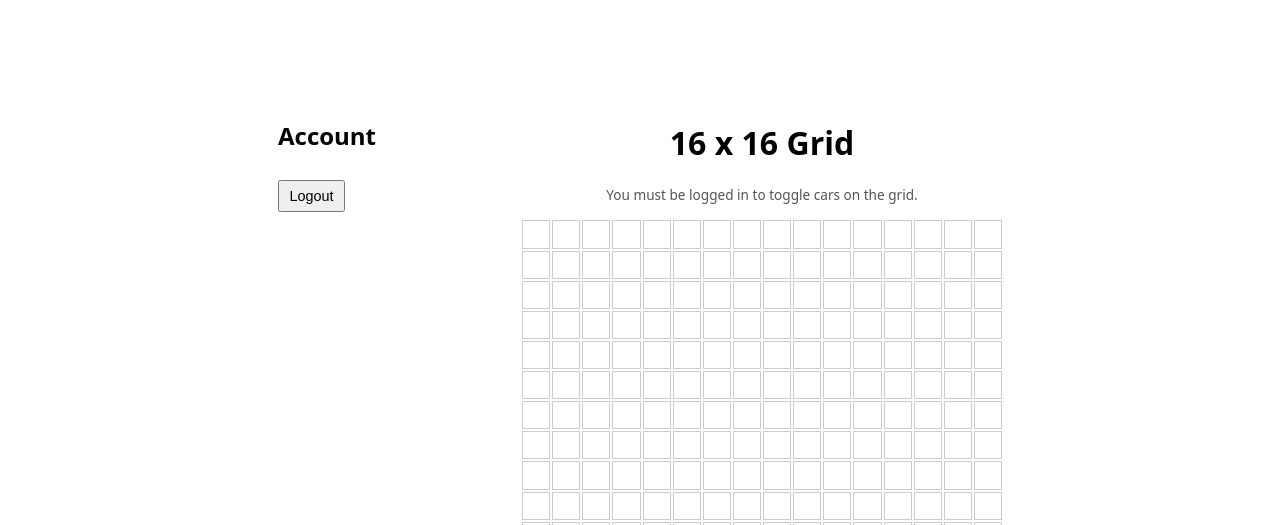
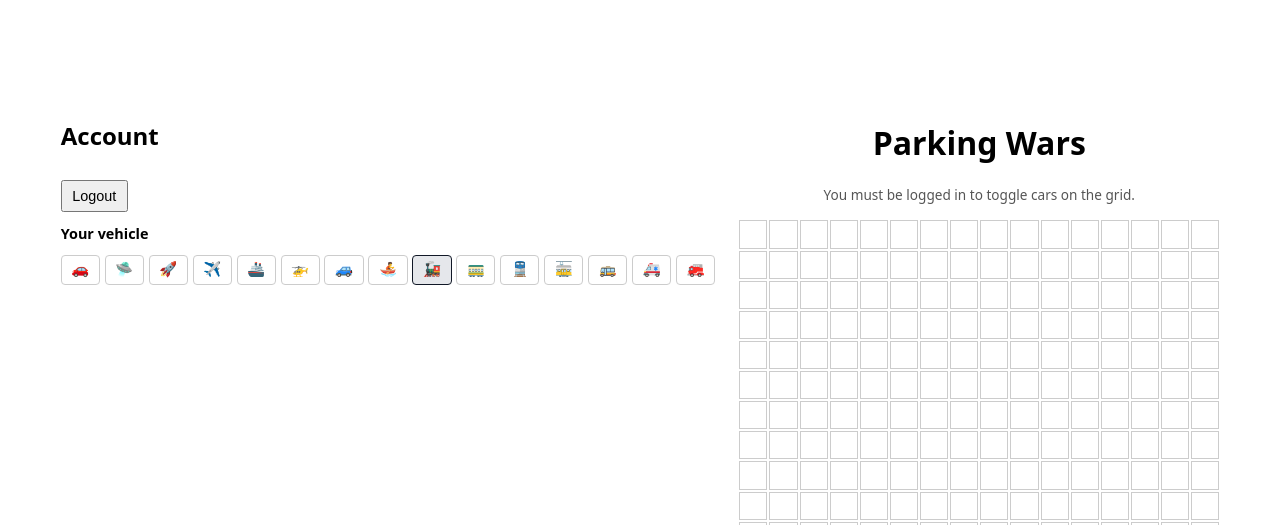
Before and after one commit to changerate/cs4800-assignment2, a Flask app: page / in a window 1280 px wide. Shown: the top 525 px of the page. Run offline with Flask 3, Linux system fonts and the light colour scheme; a user stored in the database is signed in.

Commit message:
added vehicles

```diff
--- a/backend/app/__init__.py
+++ b/backend/app/__init__.py
@@ -56,12 +56,51 @@ def create_app(env: str | None = None) -> Flask:
 
         session["user_id"] = user.id
 
-        return jsonify({"status": status, "username": user.username})
+        # Ensure a default vehicle for older rows without one.
+        if not getattr(user, "vehicle", None):
+            user.vehicle = "🚗"
+            db.session.commit()
+
+        return jsonify({"status": status, "username": user.username, "vehicle": user.vehicle})
 
     @app.post("/logout")
     def logout():
         session.pop("user_id", None)
         return jsonify({"status": "ok"})
+
+    @app.get("/me")
+    def me():
+        user_id = session.get("user_id")
+        if not user_id:
+            return jsonify({"error": "unauthorized"}), 401
+
+        user = db.session.get(User, user_id)
+        if not user:
+            return jsonify({"error": "unauthorized"}), 401
+
+        return jsonify({"username": user.username, "vehicle": getattr(user, "vehicle", "🚗")})
+
+    @app.post("/me/vehicle")
+    def update_vehicle():
+        user_id = session.get("user_id")
+        if not user_id:
+            return jsonify({"error": "unauthorized"}), 401
+
+        data = request.get_json(silent=True) or {}
+        vehicle = (data.get("vehicle") or "").strip()
+        allowed = ["🚗", "🛸", "🚀", "✈️", "🚢", "🚁", "🚙", "🚣", "🚂", "🚃", "🚆", "🚋", "🚌", "🚑", "🚒"]
+
+        if vehicle not in allowed:
+            return jsonify({"error": "invalid_vehicle"}), 400
+
+        user = db.session.get(User, user_id)
+        if not user:
+            return jsonify({"error": "unauthorized"}), 401
+
+        user.vehicle = vehicle
+        db.session.commit()
+
+        return jsonify({"vehicle": user.vehicle})
 
     return app
 
--- a/backend/app/models/user.py
+++ b/backend/app/models/user.py
@@ -11,6 +11,7 @@ class User(db.Model):
     id = db.Column(db.Integer, primary_key=True)
     username = db.Column(db.String(64), unique=True, nullable=False, index=True)
     password_hash = db.Column(db.String(255), nullable=False)
+    vehicle = db.Column(db.String(8), nullable=False, default="🚗")
     created_at = db.Column(
         db.DateTime(timezone=True),
         nullable=False,
--- a/backend/app/static/styles.css
+++ b/backend/app/static/styles.css
@@ -58,6 +58,35 @@ body {
   font-size: 0.9rem;
 }
 
+.vehicle-section {
+  margin-top: 0.75rem;
+}
+
+.vehicle-section h3 {
+  margin: 0 0 0.25rem;
+  font-size: 0.9rem;
+}
+
+.vehicle-options {
+  display: flex;
+  flex-wrap: wrap;
+  gap: 0.3rem;
+}
+
+.vehicle-option {
+  border: 1px solid #cccccc;
+  border-radius: 4px;
+  background: #ffffff;
+  padding: 0.15rem 0.35rem;
+  cursor: pointer;
+  font-size: 1.1rem;
+}
+
+.vehicle-option--selected {
+  border-color: #111827;
+  background: #e5e7eb;
+}
+
 .grid {
   display: grid;
   grid-template-columns: repeat(16, 1fr);
@@ -86,3 +115,38 @@ body {
   font-size: 0.85rem;
   color: #555555;
 }
+
+@media (max-width: 768px) {
+  body {
+    align-items: flex-start;
+    justify-content: center;
+    padding: 1rem;
+  }
+
+  .page {
+    width: 100%;
+    text-align: left;
+  }
+
+  .layout {
+    flex-direction: column;
+    align-items: stretch;
+  }
+
+  .sidebar {
+    width: 100%;
+  }
+
+  .main {
+    width: 100%;
+  }
+
+  .grid {
+    width: 100%;
+    max-width: 100%;
+  }
+
+  .sidebar button {
+    width: 100%;
+  }
+}
--- a/backend/app/templates/index.html
+++ b/backend/app/templates/index.html
@@ -2,7 +2,7 @@
 <html lang="en">
   <head>
     <meta charset="UTF-8" />
-    <title>16x16 Grid</title>
+    <title>Parking Wars</title>
     <meta name="viewport" content="width=device-width, initial-scale=1" />
     <link
       rel="stylesheet"
@@ -30,9 +30,13 @@
             Logout
           </button>
           <div id="authMessage" class="hint"></div>
+          <div id="vehicleSection" class="vehicle-section" style="display: none">
+            <h3>Your vehicle</h3>
+            <div id="vehicleOptions" class="vehicle-options"></div>
+          </div>
         </div>
         <div class="main">
-          <h1>16 x 16 Grid</h1>
+          <h1>Parking Wars</h1>
           <p class="hint">
             You must be logged in to toggle cars on the grid.
           </p>
@@ -46,6 +50,8 @@
       const INITIAL_LOGGED_IN =
         "{{ 'true' if session.get('user_id') else 'false' }}" === "true";
       let isLoggedIn = INITIAL_LOGGED_IN;
+      const VEHICLES = ["🚗", "🛸", "🚀", "✈️", "🚢", "🚁", "🚙", "🚣", "🚂", "🚃", "🚆", "🚋", "🚌", "🚑", "🚒"];
+      let currentVehicle = "🚗";
 
       async function fetchGrid() {
         const res = await fetch("/api/v1/grid");
@@ -74,7 +80,7 @@
         for (let i = 0; i < cells.length; i++) {
           const cell = document.createElement("div");
           cell.className = "cell";
-          cell.textContent = cells[i] ? "🚗" : " ";
+          cell.textContent = cells[i] ? currentVehicle : " ";
           cell.dataset.index = i.toString();
           container.appendChild(cell);
         }
@@ -84,16 +90,58 @@
         const form = document.getElementById("authForm");
         const logoutBtn = document.getElementById("logoutBtn");
         const grid = document.getElementById("grid");
+        const vehicleSection = document.getElementById("vehicleSection");
 
         if (isLoggedIn) {
           form.style.display = "none";
           logoutBtn.style.display = "inline-block";
           grid.classList.remove("grid--disabled");
+          vehicleSection.style.display = "block";
         } else {
           form.style.display = "block";
           logoutBtn.style.display = "none";
           grid.classList.add("grid--disabled");
+          vehicleSection.style.display = "none";
         }
+      }
+
+      function renderVehicleOptions() {
+        const container = document.getElementById("vehicleOptions");
+        container.innerHTML = "";
+
+        VEHICLES.forEach((emoji) => {
+          const btn = document.createElement("button");
+          btn.type = "button";
+          btn.className =
+            "vehicle-option" +
+            (emoji === currentVehicle ? " vehicle-option--selected" : "");
+          btn.textContent = emoji;
+          btn.addEventListener("click", async () => {
+            try {
+              const res = await fetch("/me/vehicle", {
+                method: "POST",
+                headers: { "Content-Type": "application/json" },
+                body: JSON.stringify({ vehicle: emoji }),
+              });
+              const data = await res.json();
+              if (!res.ok) {
+                return;
+              }
+              currentVehicle = data.vehicle || emoji;
+              renderVehicleOptions();
+
+              try {
+                const gridData = await fetchGrid();
+                renderGrid(gridData.cells);
+              } catch (_e) {
+                // ignore
+              }
+            } catch (_e) {
+              // ignore
+            }
+          });
+          container.appendChild(btn);
+        });
       }
 
       async function handleAuthSubmit(event) {
@@ -128,6 +176,7 @@
           }
 
           isLoggedIn = true;
+          currentVehicle = data.vehicle || "🚗";
           authMessage.textContent =
             data.status === "registered"
               ? "Registered and logged in."
@@ -136,6 +185,7 @@
           usernameInput.value = "";
           passwordInput.value = "";
           updateAuthUI();
+          renderVehicleOptions();
 
           try {
             const gridData = await fetchGrid();
@@ -165,6 +215,25 @@
           updateAuthUI();
           authMessage.textContent = "Logged out.";
           logoutBtn.disabled = false;
+        }
+      }
+
+      async function loadCurrentUser() {
+        if (!isLoggedIn) {
+          return;
+        }
+        try {
+          const res = await fetch("/me");
+          if (!res.ok) {
+            return;
+          }
+          const data = await res.json();
+          if (data.vehicle) {
+            currentVehicle = data.vehicle;
+          }
+          renderVehicleOptions();
+        } catch (_e) {
+          // ignore
         }
       }
 
@@ -207,6 +276,7 @@
           .addEventListener("click", handleLogout);
 
         updateAuthUI();
+        loadCurrentUser();
       }
 
       init();
```
Also changed, not shown: backend/instance/app.db.
